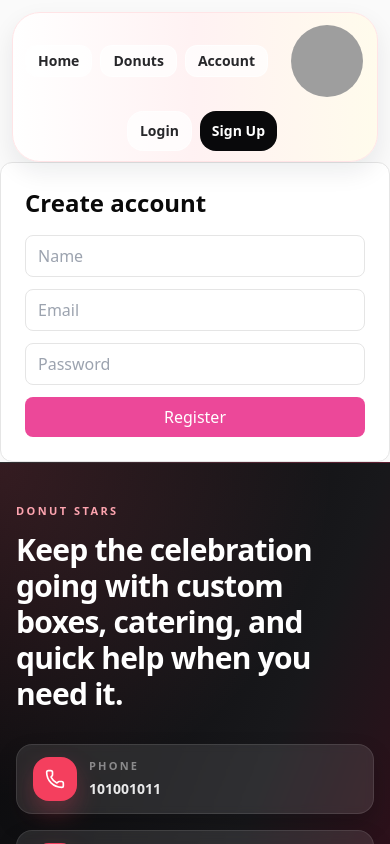
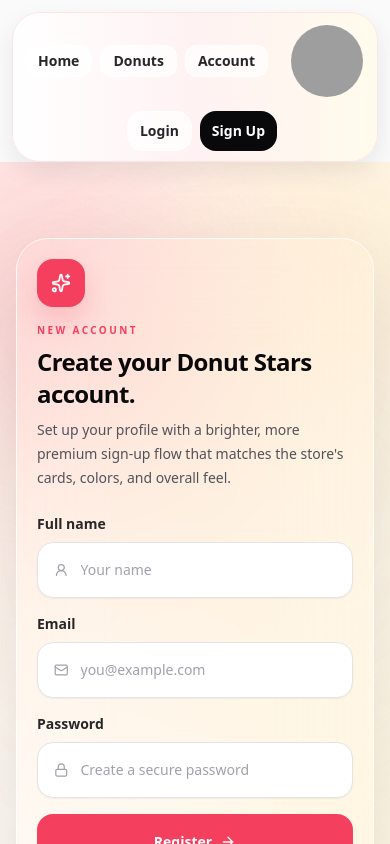
Before and after one commit to Mohammad8Hassan/Donut-Stars, a Next.js app: page /register in a window 390 px wide. Built offline with nearby package versions, Linux system fonts and the light colour scheme; no server answers; grey boxes are pictures that could not be loaded; a web font is replaced by a local one.

Commit message:
reworked login/signup pages

```diff
--- /dev/null
+++ b/app/components/auth/AuthShell.tsx
@@ -0,0 +1,98 @@
+"use client";
+
+import Image from "next/image";
+import Link from "next/link";
+import { ReactNode } from "react";
+import { ArrowRight, LucideIcon } from "lucide-react";
+
+interface AuthShellProps {
+  badge: string;
+  title: string;
+  description: string;
+  footerLabel: string;
+  footerHref: string;
+  footerCta: string;
+  asideTitle: string;
+  asideDescription: string;
+  asideStats: { label: string; value: string }[];
+  icon: LucideIcon;
+  imageSide?: "left" | "right";
+  children: ReactNode;
+}
+
+export default function AuthShell({
+  badge,
+  title,
+  description,
+  footerLabel,
+  footerHref,
+  footerCta,
+  asideTitle,
+  asideDescription,
+  asideStats,
+  icon: Icon,
+  imageSide = "left",
+  children,
+}: AuthShellProps) {
+  const imageFirst = imageSide === "left";
+
+  return (
+    <main className="relative min-h-screen overflow-hidden bg-[#fff7f1]">
+      <div className="absolute inset-[-10%] bg-[radial-gradient(circle_at_15%_20%,rgba(251,113,133,0.45),transparent_24%),radial-gradient(circle_at_85%_18%,rgba(251,191,36,0.34),transparent_22%),radial-gradient(circle_at_25%_80%,rgba(255,255,255,0.75),transparent_26%),radial-gradient(circle_at_82%_72%,rgba(253,224,71,0.28),transparent_24%)] blur-3xl" />
+      <div className="absolute inset-0 bg-white/22 backdrop-blur-[80px]" />
+      <div className="absolute inset-0 bg-[linear-gradient(135deg,rgba(255,255,255,0.24),rgba(255,247,241,0.52),rgba(255,255,255,0.28))]" />
+      <div className="absolute -left-24 top-10 h-72 w-72 rounded-full bg-rose-300/35 blur-[130px]" />
+      <div className="absolute right-[-3rem] top-1/4 h-80 w-80 rounded-full bg-amber-200/35 blur-[140px]" />
+      <div className="absolute bottom-[-4rem] left-1/3 h-72 w-72 rounded-full bg-white/40 blur-[140px]" />
+
+      <div className="relative mx-auto flex min-h-screen w-full max-w-6xl items-center px-4 py-5 sm:px-6 sm:py-6 lg:px-8 lg:py-8">
+        <div className="absolute inset-x-2 top-1/2 -z-10 h-[78%] -translate-y-1/2 rounded-[40px] bg-white/28 blur-[90px] sm:inset-x-6" />
+
+        <div className="grid w-full overflow-hidden rounded-[32px] border border-white/80 bg-white/78 shadow-[0_28px_80px_rgba(15,23,42,0.12)] backdrop-blur-2xl xl:grid-cols-[0.88fr_1fr]">
+          <section className={`relative hidden min-h-[620px] overflow-hidden xl:block ${imageFirst ? "xl:order-1" : "xl:order-2"}`}>
+            <Image
+              src="/asset3.jpg"
+              alt="Donut Stars auth visual"
+              fill
+              priority
+              className="object-cover"
+              sizes="(min-width: 1280px) 42vw, 100vw"
+            />
+            <div className="absolute inset-0 bg-gradient-to-br from-zinc-950/30 via-zinc-950/18 to-zinc-950/42" />
+          </section>
+
+          <section className={`px-5 py-5 sm:px-7 sm:py-7 lg:px-8 lg:py-8 ${imageFirst ? "xl:order-2" : "xl:order-1"}`}>
+            <div className="mx-auto flex w-full max-w-lg flex-col justify-center">
+              <div className="inline-flex h-12 w-12 items-center justify-center rounded-2xl bg-rose-500 text-white shadow-[0_14px_28px_rgba(244,63,94,0.22)] xl:hidden">
+                <Icon className="h-5 w-5" strokeWidth={2.1} />
+              </div>
+
+              <p className="mt-4 text-[10px] font-semibold uppercase tracking-[0.24em] text-rose-500 sm:mt-5">
+                {badge}
+              </p>
+              <h1 className="mt-2 text-2xl font-black tracking-tight text-zinc-950 sm:text-3xl lg:text-[2rem]">
+                {title}
+              </h1>
+              <p className="mt-2 max-w-lg text-sm leading-6 text-zinc-600 sm:text-[15px]">
+                {description}
+              </p>
+
+              <div className="mt-6">{children}</div>
+
+              <p className="mt-5 text-sm text-zinc-600">
+                {footerLabel}{" "}
+                <Link
+                  href={footerHref}
+                  className="inline-flex items-center gap-1 font-semibold text-rose-500 transition hover:text-zinc-950"
+                >
+                  {footerCta}
+                  <ArrowRight className="h-4 w-4" />
+                </Link>
+              </p>
+            </div>
+          </section>
+        </div>
+      </div>
+    </main>
+  );
+}
--- a/app/login/page.tsx
+++ b/app/login/page.tsx
@@ -2,7 +2,10 @@
 
 import { useState, useEffect, useRef } from "react";
 import { useRouter, useSearchParams } from "next/navigation";
+import Link from "next/link";
+import { Loader2, LogIn, Mail, Lock, ArrowRight } from "lucide-react";
 import { useAuth } from "../context/useAuth";
+import AuthShell from "../components/auth/AuthShell";
 
 export default function LoginPage() {
   const router = useRouter();
@@ -14,28 +17,28 @@ export default function LoginPage() {
   const [user, setUser] = useState("");
   const [pwd, setPwd] = useState("");
   const [errMsg, setErrMsg] = useState("");
+  const [isSubmitting, setIsSubmitting] = useState(false);
 
-  // Focus username field on mount
   useEffect(() => {
     userRef.current?.focus();
   }, []);
 
-  // Reset error message when typing
   useEffect(() => {
     setErrMsg("");
   }, [user, pwd]);
 
-  const {setUser : setAuthUser} = useAuth();
+  const { setUser: setAuthUser } = useAuth();
 
   const handleSubmit = async (e: React.FormEvent<HTMLFormElement>) => {
     e.preventDefault();
+    setIsSubmitting(true);
 
     try {
       const res = await fetch("/api/login", {
         method: "POST",
         headers: { "Content-Type": "application/json" },
         body: JSON.stringify({ email: user, password: pwd }),
-        credentials: "include", // important for cookies
+        credentials: "include",
       });
 
       if (!res.ok) {
@@ -44,30 +47,41 @@ export default function LoginPage() {
       }
 
       const data = await res.json();
-
-      console.log("Logged in user:", data);
       setAuthUser(data.user);
 
-      // On success, redirect to dashboard or where user came from
       const redirectTo = searchParams.get("from") || "/";
       router.replace(redirectTo);
     } catch (err: any) {
       setErrMsg(err.message || "Login failed");
       errRef.current?.focus();
+    } finally {
+      setIsSubmitting(false);
     }
   };
 
   return (
-    <main className="min-h-screen flex items-center justify-center bg-gray-50 p-6">
-      <div className="bg-white shadow-lg rounded-2xl p-8 w-full max-w-md">
-        <h1 className="text-2xl font-semibold text-gray-800 mb-6 text-center">
-          Sign In
-        </h1>
-
+    <AuthShell
+      badge="Welcome back"
+      title="Sign in and get back to your box."
+      description="Jump back into Donut Stars with a cleaner, faster checkout-ready login flow inspired by the rest of the storefront."
+      footerLabel="Need an account?"
+      footerHref="/register"
+      footerCta="Create one"
+      asideTitle="Fresh picks, faster checkout, and your account in one place."
+      asideDescription="Your saved details, account settings, and next donut run all start here. Sign in to keep the experience smooth from browse to checkout."
+      asideStats={[
+        { label: "Fast access", value: "Saved session" },
+        { label: "Account hub", value: "Orders + details" },
+        { label: "Checkout ready", value: "Cart stays close" },
+      ]}
+      icon={LogIn}
+      imageSide="right"
+    >
       {errMsg && (
         <p
           ref={errRef}
-            className="text-red-500 text-sm mb-4 text-center"
+          tabIndex={-1}
+          className="mb-5 rounded-2xl border border-red-200 bg-red-50 px-4 py-3 text-sm font-medium text-red-600 outline-none"
           aria-live="assertive"
         >
           {errMsg}
@@ -77,58 +91,75 @@ export default function LoginPage() {
       <form onSubmit={handleSubmit} className="space-y-4">
         <div>
           <label
-              htmlFor="username"
-              className="block text-sm font-medium text-gray-700"
+            htmlFor="email"
+            className="mb-2 block text-sm font-semibold text-zinc-800"
           >
             Email
           </label>
+          <div className="flex h-14 items-center gap-3 rounded-2xl border border-zinc-200 bg-white px-4 shadow-sm transition focus-within:border-rose-300 focus-within:ring-4 focus-within:ring-rose-100">
+            <Mail className="h-4 w-4 text-zinc-400" />
             <input
-              type="text"
+              type="email"
               id="email"
               ref={userRef}
-              autoComplete="off"
+              autoComplete="email"
               onChange={(e) => setUser(e.target.value)}
               value={user}
               required
-              className="w-full border border-gray-300 rounded-lg px-3 py-2 focus:ring-2 focus:ring-blue-500 focus:outline-none"
+              placeholder="you@example.com"
+              className="h-full w-full bg-transparent text-sm text-zinc-900 outline-none placeholder:text-zinc-400"
             />
+          </div>
         </div>
 
         <div>
+          <div className="mb-2 flex items-center justify-between gap-3">
             <label
               htmlFor="password"
-              className="block text-sm font-medium text-gray-700"
+              className="block text-sm font-semibold text-zinc-800"
             >
               Password
             </label>
+            <Link
+              href="/register"
+              className="text-xs font-semibold uppercase tracking-[0.16em] text-zinc-500 transition hover:text-rose-500"
+            >
+              Need help?
+            </Link>
+          </div>
+          <div className="flex h-14 items-center gap-3 rounded-2xl border border-zinc-200 bg-white px-4 shadow-sm transition focus-within:border-rose-300 focus-within:ring-4 focus-within:ring-rose-100">
+            <Lock className="h-4 w-4 text-zinc-400" />
             <input
               type="password"
               id="password"
               onChange={(e) => setPwd(e.target.value)}
               value={pwd}
               required
-              className="w-full border border-gray-300 rounded-lg px-3 py-2 focus:ring-2 focus:ring-blue-500 focus:outline-none"
+              autoComplete="current-password"
+              placeholder="Enter your password"
+              className="h-full w-full bg-transparent text-sm text-zinc-900 outline-none placeholder:text-zinc-400"
             />
+          </div>
         </div>
 
         <button
           type="submit"
-            className="w-full bg-blue-600 text-white py-2 rounded-lg font-medium hover:bg-blue-700 transition-all"
+          disabled={isSubmitting}
+          className="inline-flex h-14 w-full items-center justify-center gap-2 rounded-2xl bg-zinc-950 px-5 text-sm font-semibold text-white transition hover:-translate-y-0.5 hover:bg-rose-500 disabled:translate-y-0 disabled:cursor-not-allowed disabled:opacity-70"
         >
+          {isSubmitting ? (
+            <>
+              <Loader2 className="h-4 w-4 animate-spin" />
+              Signing in...
+            </>
+          ) : (
+            <>
               Sign In
+              <ArrowRight className="h-4 w-4" />
+            </>
+          )}
         </button>
       </form>
-
-        <p className="text-sm text-gray-600 mt-6 text-center">
-          Need an account?{" "}
-          <a
-            href="/register"
-            className="text-blue-600 hover:text-blue-700 font-medium"
-          >
-            Register
-          </a>
-        </p>
-      </div>
-    </main>
+    </AuthShell>
   );
 }
--- a/app/register/page.tsx
+++ b/app/register/page.tsx
@@ -1,14 +1,22 @@
 "use client";
+
 import { useState } from "react";
+import { useRouter } from "next/navigation";
+import { ArrowRight, Loader2, Mail, Lock, Sparkles, User2 } from "lucide-react";
+import AuthShell from "../components/auth/AuthShell";
 
 export default function RegisterPage() {
+  const router = useRouter();
   const [form, setForm] = useState({ name: "", email: "", password: "" });
   const [error, setError] = useState<string | null>(null);
+  const [isSubmitting, setIsSubmitting] = useState(false);
 
   async function submit(e: React.FormEvent) {
     e.preventDefault();
     setError(null);
+    setIsSubmitting(true);
 
+    try {
       const res = await fetch("/api/register", {
         method: "POST",
         headers: { "Content-Type": "application/json" },
@@ -17,38 +25,117 @@ export default function RegisterPage() {
 
       if (!res.ok) {
         const data = await res.json();
-      setError(data.error);
+        setError(data.error || "Unable to create your account");
+        return;
+      }
+
+      router.replace("/");
+    } catch {
+      setError("Something went wrong while creating your account");
+    } finally {
+      setIsSubmitting(false);
     }
   }
 
   return (
-    <form onSubmit={submit} className="max-w-md mx-auto p-6 bg-white rounded-xl border">
-      <h1 className="text-2xl font-bold mb-4">Create account</h1>
+    <AuthShell
+      badge="New account"
+      title="Create your Donut Stars account."
+      description="Set up your profile with a brighter, more premium sign-up flow that matches the store's cards, colors, and overall feel."
+      footerLabel="Already have an account?"
+      footerHref="/login"
+      footerCta="Sign in"
+      asideTitle="A smoother way to order your favorites again and again."
+      asideDescription="Create your account to keep your details close, move through checkout faster, and manage everything from one cozy account area."
+      asideStats={[
+        { label: "Easy setup", value: "3 quick fields" },
+        { label: "Cookie login", value: "Signed in on success" },
+        { label: "Better flow", value: "Store-matched UI" },
+      ]}
+      icon={Sparkles}
+      imageSide="left"
+    >
+      {error && (
+        <p className="mb-5 rounded-2xl border border-red-200 bg-red-50 px-4 py-3 text-sm font-medium text-red-600">
+          {error}
+        </p>
+      )}
 
+      <form onSubmit={submit} className="space-y-4">
+        <div>
+          <label htmlFor="name" className="mb-2 block text-sm font-semibold text-zinc-800">
+            Full name
+          </label>
+          <div className="flex h-14 items-center gap-3 rounded-2xl border border-zinc-200 bg-white px-4 shadow-sm transition focus-within:border-rose-300 focus-within:ring-4 focus-within:ring-rose-100">
+            <User2 className="h-4 w-4 text-zinc-400" />
             <input
-        className="w-full border rounded-lg px-3 py-2 mb-3"
-        placeholder="Name"
+              id="name"
+              className="h-full w-full bg-transparent text-sm text-zinc-900 outline-none placeholder:text-zinc-400"
+              placeholder="Your name"
+              value={form.name}
               onChange={(e) => setForm({ ...form, name: e.target.value })}
+              autoComplete="name"
+              required
             />
+          </div>
+        </div>
 
+        <div>
+          <label htmlFor="email" className="mb-2 block text-sm font-semibold text-zinc-800">
+            Email
+          </label>
+          <div className="flex h-14 items-center gap-3 rounded-2xl border border-zinc-200 bg-white px-4 shadow-sm transition focus-within:border-rose-300 focus-within:ring-4 focus-within:ring-rose-100">
+            <Mail className="h-4 w-4 text-zinc-400" />
             <input
-        className="w-full border rounded-lg px-3 py-2 mb-3"
-        placeholder="Email"
+              id="email"
+              type="email"
+              className="h-full w-full bg-transparent text-sm text-zinc-900 outline-none placeholder:text-zinc-400"
+              placeholder="you@example.com"
+              value={form.email}
               onChange={(e) => setForm({ ...form, email: e.target.value })}
+              autoComplete="email"
+              required
             />
+          </div>
+        </div>
 
+        <div>
+          <label htmlFor="password" className="mb-2 block text-sm font-semibold text-zinc-800">
+            Password
+          </label>
+          <div className="flex h-14 items-center gap-3 rounded-2xl border border-zinc-200 bg-white px-4 shadow-sm transition focus-within:border-rose-300 focus-within:ring-4 focus-within:ring-rose-100">
+            <Lock className="h-4 w-4 text-zinc-400" />
             <input
+              id="password"
               type="password"
-        className="w-full border rounded-lg px-3 py-2 mb-3"
-        placeholder="Password"
+              className="h-full w-full bg-transparent text-sm text-zinc-900 outline-none placeholder:text-zinc-400"
+              placeholder="Create a secure password"
+              value={form.password}
               onChange={(e) => setForm({ ...form, password: e.target.value })}
+              autoComplete="new-password"
+              required
             />
+          </div>
+        </div>
 
-      <button className="w-full bg-pink-500 text-white py-2 rounded-lg">
+        <button
+          type="submit"
+          disabled={isSubmitting}
+          className="inline-flex h-14 w-full items-center justify-center gap-2 rounded-2xl bg-rose-500 px-5 text-sm font-semibold text-white transition hover:-translate-y-0.5 hover:bg-zinc-950 disabled:translate-y-0 disabled:cursor-not-allowed disabled:opacity-70"
+        >
+          {isSubmitting ? (
+            <>
+              <Loader2 className="h-4 w-4 animate-spin" />
+              Creating account...
+            </>
+          ) : (
+            <>
               Register
+              <ArrowRight className="h-4 w-4" />
+            </>
+          )}
         </button>
-
-      {error && <p className="text-red-500 mt-2">{error}</p>}
       </form>
+    </AuthShell>
   );
 }
```
Lines whose indentation alone changed are shown as unchanged.
